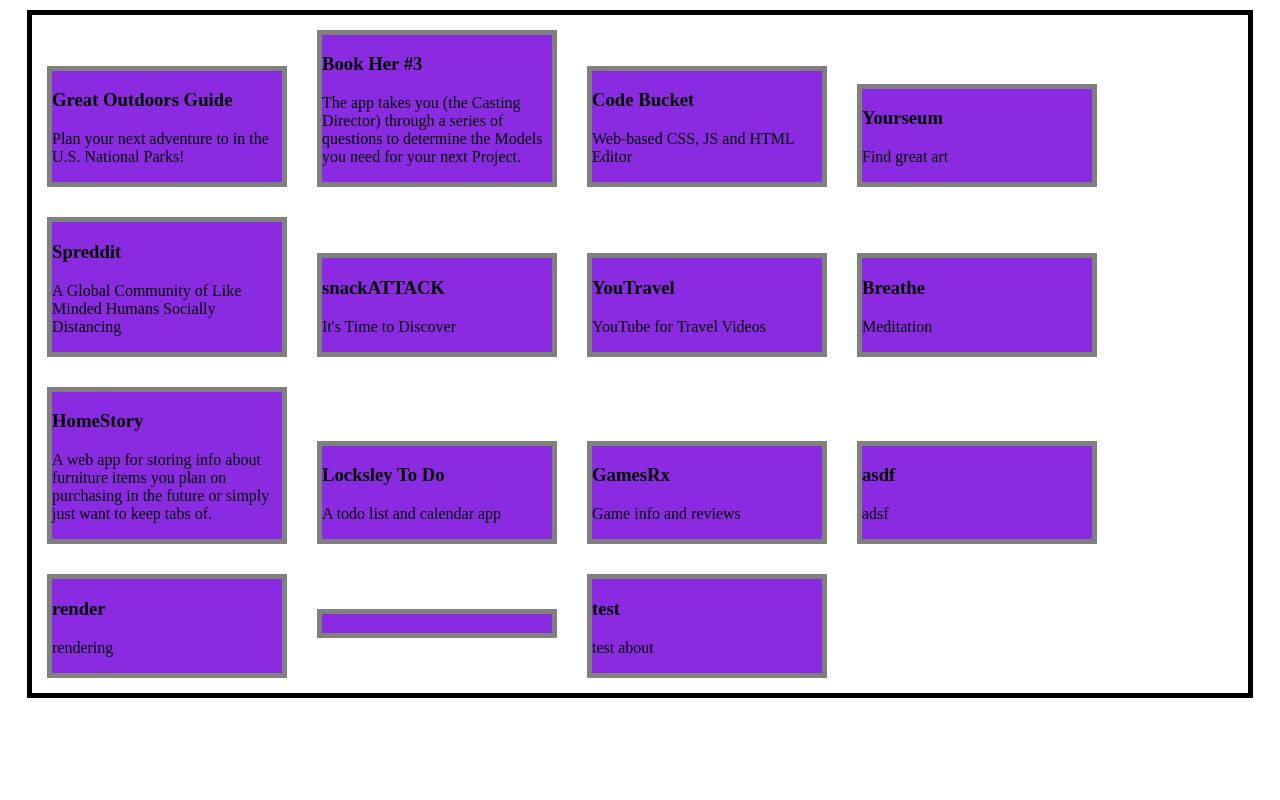
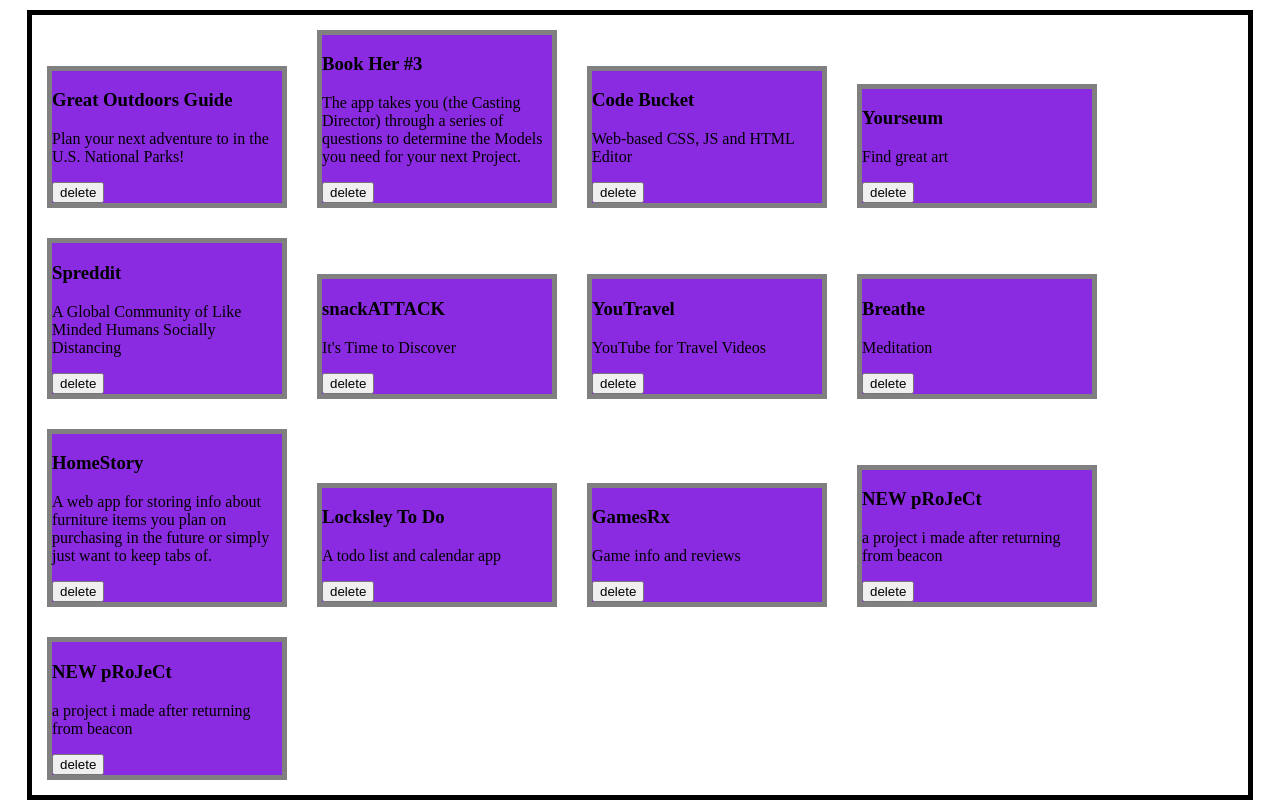
Before and after one commit to wayland-i/full-stack-walkthrough, a React (Vite) app in the folder react-walkthrough-3/: page / in a window 1280 px wide. Shown: the part 408-1208 px from the top of the page. Before the commit the page ends 1106 px from the top, so only its background shows below. Built offline with nearby package versions, Linux system fonts and the light colour scheme; data requests are answered from the project's data file.

Commit message:
feature: DELETE added

```diff
--- a/react-walkthrough-3/db.json
+++ b/react-walkthrough-3/db.json
@@ -100,24 +100,14 @@
       "claps": 0
     },
     {
-      "name": "asdf",
-      "about": "adsf",
-      "id": 26
+      "name": "NEW pRoJeCt",
+      "about": "a project i made after returning from beacon",
+      "id": 30
     },
     {
-      "name": "render",
-      "about": "rendering",
-      "id": 27
-    },
-    {
-      "name": "",
-      "about": "",
-      "id": 28
-    },
-    {
-      "name": "test",
-      "about": "test about",
-      "id": 29
+      "name": "NEW pRoJeCt",
+      "about": "a project i made after returning from beacon",
+      "id": 31
     }
   ]
 }
--- a/react-walkthrough-3/src/App.jsx
+++ b/react-walkthrough-3/src/App.jsx
@@ -8,18 +8,21 @@ function App() {
 
   const [items, setItems] = useState([])
 
+  //Fetch Items
   useEffect(() => {
     fetch('http://localhost:4000/projects')
     .then(res => res.json())
     .then(data => setItems(data))
   }, [])
 
+  // Render List Component with Items
   const renderList = (items) => {
     if (items !== undefined) {
-      return <List items={items}></List>
+      return <List items={items} onHandleDelete={onHandleDelete}></List>
     }
   }
 
+  //ADD START
   const onAddProject = (project) => {
     fetch('http://localhost:4000/projects', {
       method: "POST",
@@ -33,6 +36,26 @@ function App() {
         setItems((items) => [...items, project])
     }})
   }
+  //ADD END
+
+  //DELETE START
+  const onHandleDelete = (id) => {
+    console.log("accessing delete")
+    console.log(id)
+    fetch(`http://localhost:4000/projects/${id}`, {
+            method: 'DELETE'
+    })
+    .then(setItems((items) => {
+      return items.filter(item => {
+      if (item.id !== id) {
+        return item
+      }
+      else {
+        return null
+      }
+    })}))
+  }
+  //DELETE END
 
   return (
     <div className='app'>
--- a/react-walkthrough-3/src/components/ItemForm.jsx
+++ b/react-walkthrough-3/src/components/ItemForm.jsx
@@ -3,10 +3,9 @@ import { useState } from "react"
 
 export const ItemForm = ({onAddProject}) => {
 
-    const [formData, setFormData] = useState({
-        name: "",
-        about: ""
-    })
+    const initialState = {name: "", about: ""}
+
+    const [formData, setFormData] = useState(initialState)
 
     const handleOnChange = (e) => {
         const {name, value} = e.target
@@ -17,11 +16,12 @@ export const ItemForm = ({onAddProject}) => {
     const handleOnSubmit = (e) => {
         e.preventDefault()
         onAddProject(formData)
+        setFormData(initialState)
     }
 
   return (
     <form className="item-form" onSubmit={handleOnSubmit}>
-        <h2>Item Form</h2>
+        <h2>Add Item Form</h2>
         <input placeholder="Project Name..."
             onChange={handleOnChange} type="text"
             name="name"
--- a/react-walkthrough-3/src/components/List.jsx
+++ b/react-walkthrough-3/src/components/List.jsx
@@ -1,11 +1,11 @@
 import PropTypes from 'prop-types';
 import { ListItem } from './ListItem';
 
-export const List = ({items}) => {
+export const List = ({items, onHandleDelete}) => {
 
     const renderListItem = (items) => {
         return items.map(item => {
-            return <ListItem key={item.id} {...item}/>
+            return <ListItem key={item.id} {...item} onHandleDelete={onHandleDelete}/>
         })
     }
 
--- a/react-walkthrough-3/src/components/ListItem.jsx
+++ b/react-walkthrough-3/src/components/ListItem.jsx
@@ -1,10 +1,19 @@
 import PropTypes from 'prop-types';
 
-export const ListItem = ({name, about}) => {
+export const ListItem = ({name, about, id, onHandleDelete}) => {
+
+    const handleDelete = () => {
+        // console.log(`deleting project ${id}`)
+        onHandleDelete(id);
+    }
+
   return (
     <div className="tile">
         <h3>{name}</h3>
         <p>{about}</p>
+        <span>
+            <button onClick={handleDelete}>delete</button>
+        </span>
     </div>
   )
 }
```
